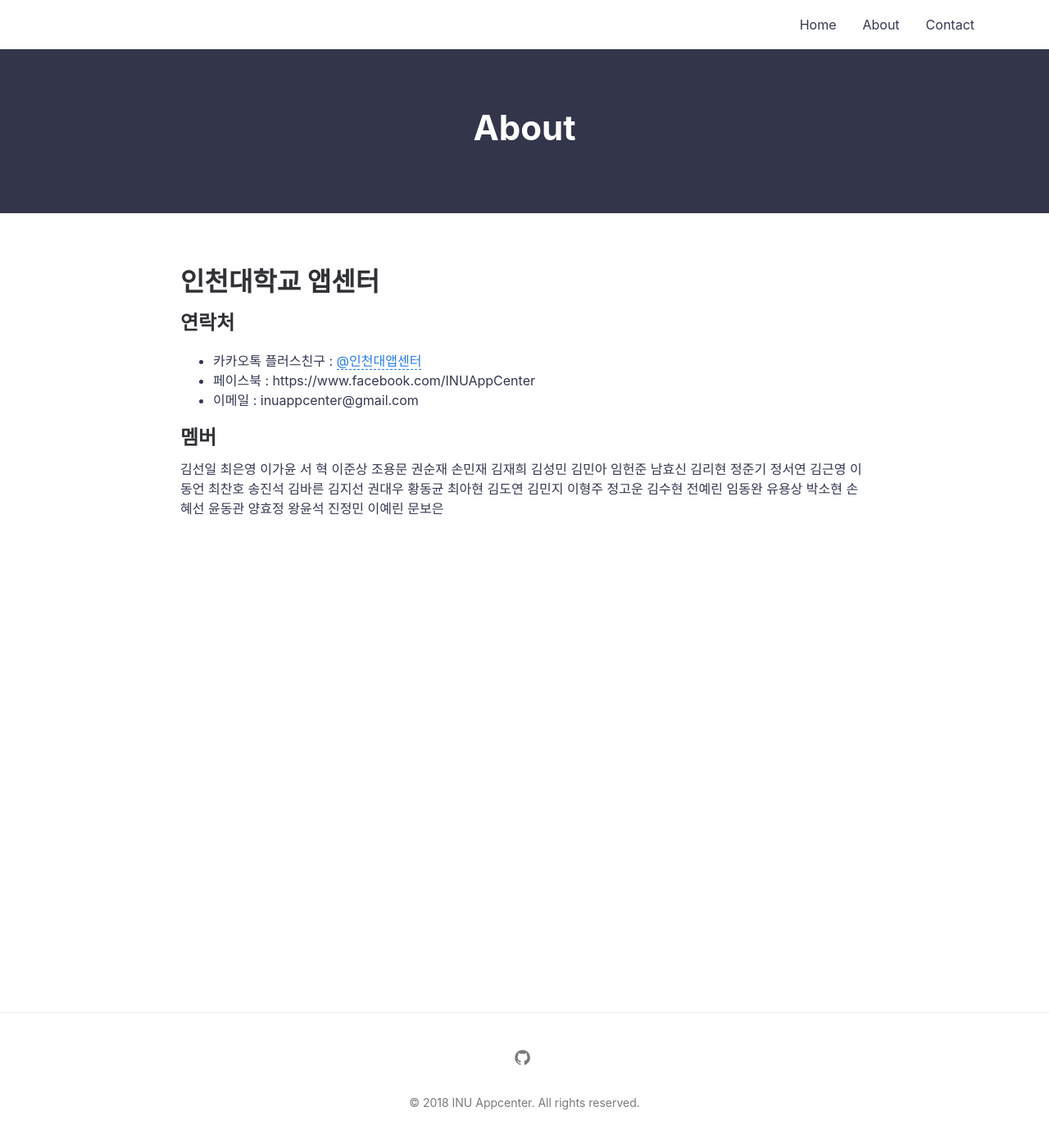
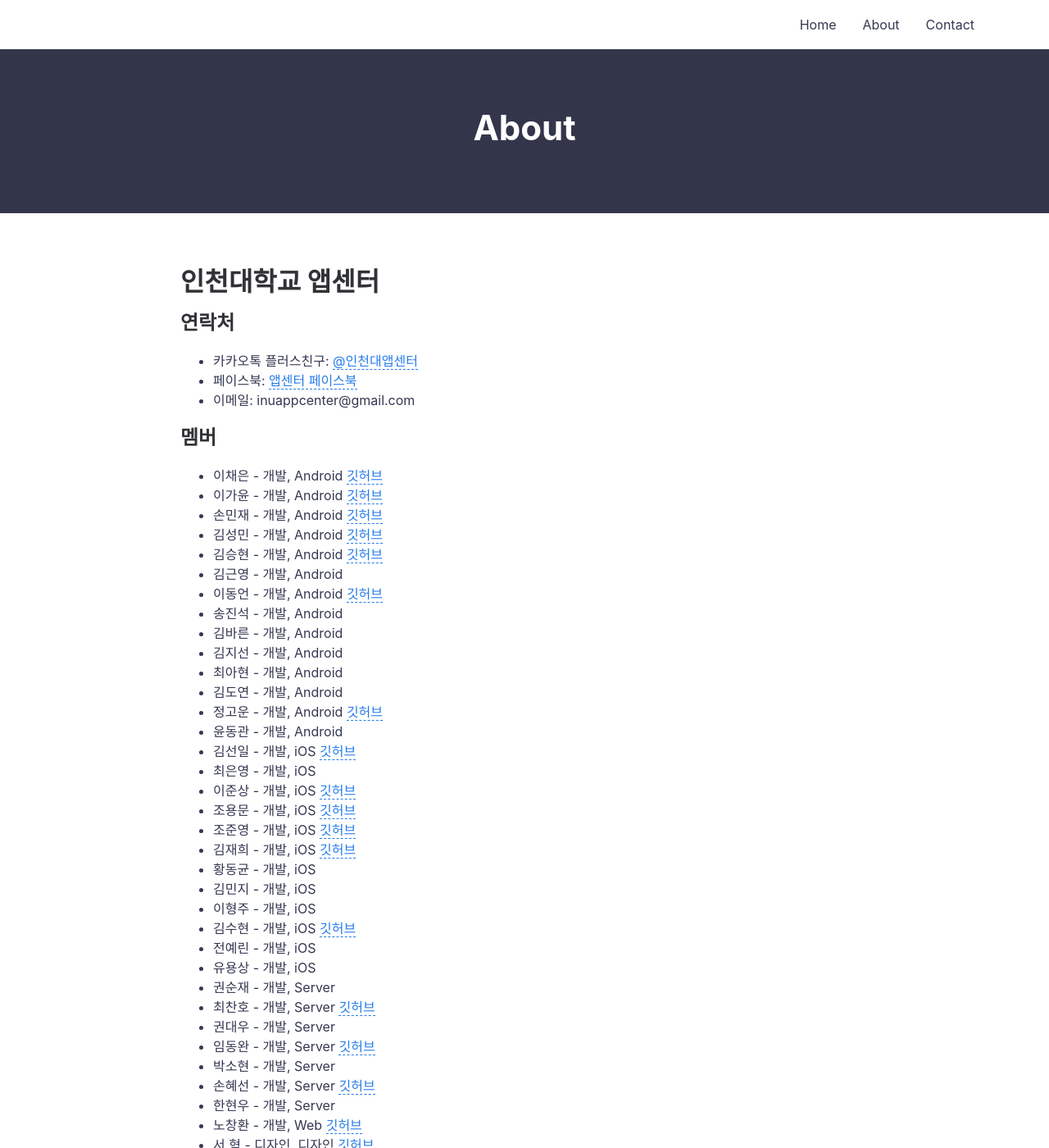
Before and after one commit to inu-appcenter/inu-appcenter.github.io, a Jekyll site: the page built from about.md, in a window 1280 px wide and 1400 px high. Shown: the whole window at 82% size. Built offline with Jekyll 4.4.1, drawn with Linux system fonts in a browser that asks for light colours; some of the changed text lies outside the part shown.

Commit message:
명단정리

```diff
--- a/about.md
+++ b/about.md
@@ -8,53 +8,56 @@ permalink: /about/
 
 ## 연락처
 
-* 카카오톡 플러스친구 : [@인천대앱센터](https://pf.kakao.com/_xgxaSLd)
-* 페이스북 : https://www.facebook.com/INUAppCenter
-* 이메일 : inuappcenter@gmail.com
-
-
-
+* 카카오톡 플러스친구: [@인천대앱센터](https://pf.kakao.com/_xgxaSLd)
+* 페이스북: [앱센터 페이스북](https://www.facebook.com/INUAppCenter)
+* 이메일: inuappcenter@gmail.com
 
 ## 멤버
 
-김선일
-최은영
-이가윤
-서  혁
-이준상
-조용문
-권순재
-손민재
-김재희
-김성민
-김민아
-임헌준
-남효신
-김리현
-정준기
-정서연
-김근영
-이동언
-최찬호
-송진석
-김바른
-김지선
-권대우
-황동균
-최아현
-김도연
-김민지
-이형주
-정고운
-김수현
-전예린
-임동완
-유용상
-박소현
-손혜선
-윤동관
-양효정
-왕윤석
-진정민
-이예린
-문보은
+* 이채은 - 개발, Android [깃허브](https://github.com/chaeeun)
+* 이가윤 - 개발, Android [깃허브](https://github.com/Gayoon)
+* 손민재 - 개발, Android [깃허브](https://github.com/bungabear)
+* 김성민 - 개발, Android [깃허브](https://github.com/pinokio531)
+* 김승현 - 개발, Android [깃허브](https://github.com/coee)
+* 김근영 - 개발, Android
+* 이동언 - 개발, Android [깃허브](https://github.com/ide127)
+* 송진석 - 개발, Android
+* 김바른 - 개발, Android
+* 김지선 - 개발, Android
+* 최아현 - 개발, Android
+* 김도연 - 개발, Android
+* 정고운 - 개발, Android [깃허브](https://github.com/GowoonJ)
+* 윤동관 - 개발, Android
+* 김선일 - 개발, iOS [깃허브](https://github.com/Seonift)
+* 최은영 - 개발, iOS
+* 이준상 - 개발, iOS [깃허브](https://github.com/zunzunzun)
+* 조용문 - 개발, iOS [깃허브](https://github.com/choymoon)
+* 조준영 - 개발, iOS [깃허브](https://github.com/chojunyng)
+* 김재희 - 개발, iOS [깃허브](https://github.com/jaehui327)
+* 황동균 - 개발, iOS
+* 김민지 - 개발, iOS
+* 이형주 - 개발, iOS
+* 김수현 - 개발, iOS [깃허브](https://github.com/suhyun9921)
+* 전예린 - 개발, iOS
+* 유용상 - 개발, iOS
+* 권순재 - 개발, Server
+* 최찬호 - 개발, Server [깃허브](https://github.com/ftilrftilr12)
+* 권대우 - 개발, Server
+* 임동완 - 개발, Server [깃허브](https://github.com/doukong)
+* 박소현 - 개발, Server
+* 손혜선 - 개발, Server [깃허브](https://github.com/SonHyeSeon)
+* 한현우 - 개발, Server
+* 노창환 - 개발, Web [깃허브](https://github.com/nohchanghwan)
+* 서 혁 - 디자인, 디자인 [깃허브](https://github.com/spemer)
+* 김진웅 - 디자인, 디자인 [깃허브](https://github.com/Woongdesign)
+* 김민아 - 디자인, 디자인
+* 임헌준 - 디자인, 디자인
+* 남효신 - 디자인, 디자인
+* 김리현 - 디자인, 디자인
+* 정준기 - 디자인, 디자인
+* 정서연 - 디자인, 디자인
+* 양효정 - 디자인, 디자인
+* 왕윤석 - 디자인, 디자인
+* 진정민 - 디자인, 디자인
+* 이예린 - 디자인, 디자인
+* 문보은 - 디자인, 디자인
```
